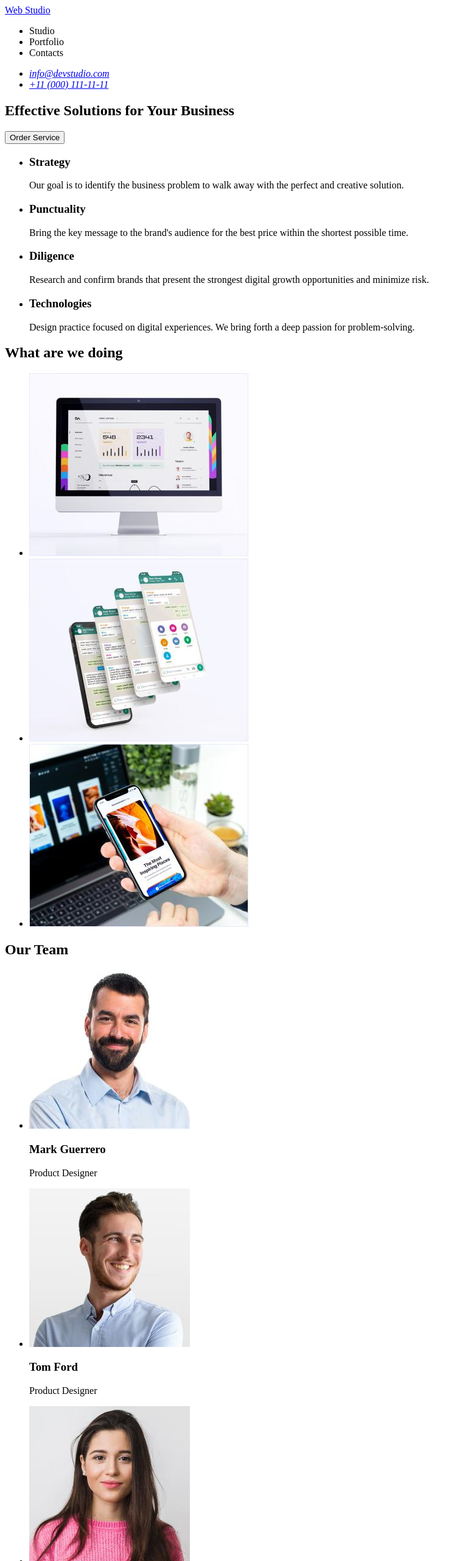
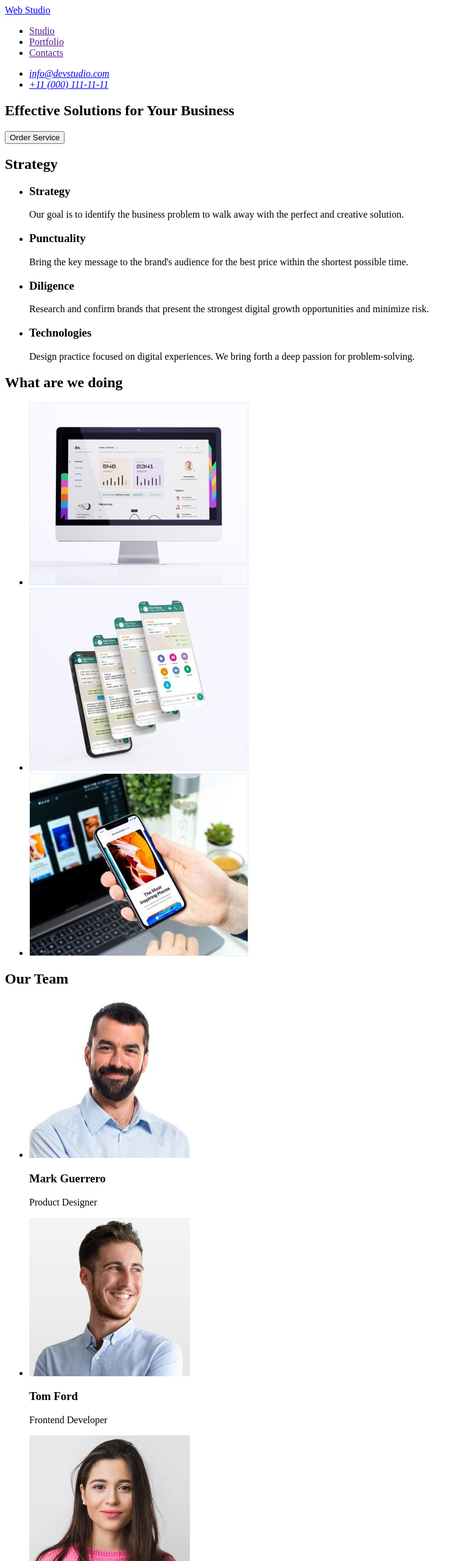
Before and after one commit to MaximNoritsyn/goit-markup-hw-01, a plain HTML site: page index.html in a window 1280 px wide. Shown: the top 2560 px of the page at 61% size, without its empty margins (0-759 px from the left). Drawn offline with Linux system fonts and the light colour scheme.

Commit message:
fix mistakes

```diff
--- a/index.html
+++ b/index.html
@@ -8,18 +8,16 @@
 <body>
 <!--header-->
 <header>
-    <!--logo-->
-    <a href="#">
-        <span>Web</span>
-        Studio
-    </a>
 
     <!--nav-->
     <nav>
+        <a href="./index.html">
+            Web Studio
+        </a>
         <ul>
-            <li><a href="#studio"></a>Studio</li>
-            <li><a href="#portfolio"></a>Portfolio</li>
-            <li><a href="#contacts"></a>Contacts</li>
+            <li><a href="">Studio</a></li>
+            <li><a href="">Portfolio</a></li>
+            <li><a href="">Contacts</a></li>
         </ul>
     </nav>
     <address>
@@ -40,6 +38,7 @@
 
     <!--4 blocks of texts-->
     <section>
+        <h2>Strategy</h2>
         <ul>
             <li>
                 <h3>Strategy</h3>
@@ -77,13 +76,13 @@
         <h2>What are we doing</h2>
         <ul>
             <li>
-                <img src="./images/img-1-1.jpeg" alt="Mac monitor" width="360" height="300">
+                <img src="./images/image-1.jpg" alt="Mac monitor" width="360" height="300">
             </li>
             <li>
-                <img src="./images/img-1-2.jpeg" alt="Mobile telephone and screens of it" width="360" height="300">
+                <img src="./images/image-2.jpg" alt="Mobile telephone and screens of it" width="360" height="300">
             </li>
             <li>
-                <img src="./images/img-1-3.jpeg" alt="Laptop on background and telephone hold in hand" width="360" height="300">
+                <img src="./images/image-3.jpg" alt="Laptop on background and telephone hold in hand" width="360" height="300">
             </li>
         </ul>
     </section>
@@ -91,22 +90,22 @@
         <h2>Our Team</h2>
         <ul>
             <li>
-                <img src="./images/img1.jpeg" alt="Photo of Mark Guerrero" width="264" height="260">
+                <img src="./images/image-1-1.jpg" alt="Photo of Mark Guerrero" width="264" height="260">
                 <h3>Mark Guerrero</h3>
                 <p>Product Designer</p>
             </li>
             <li>
-                <img src="./images/img2.jpeg" alt="Photo of Tom Ford" width="264" height="260">
+                <img src="./images/image-1-2.jpg" alt="Photo of Tom Ford" width="264" height="260">
                 <h3>Tom Ford</h3>
-                <p>Product Designer</p>
+                <p>Frontend Developer</p>
             </li>
             <li>
-                <img src="./images/img3.jpeg" alt="Photo of Camila Garcia" width="264" height="260">
+                <img src="./images/image-1-3.jpg" alt="Photo of Camila Garcia" width="264" height="260">
                 <h3>Camila Garcia</h3>
                 <p>Marketing</p>
             </li>
             <li>
-                <img src="./images/img4.jpeg" alt="Photo of Daniel Wilson" width="264" height="260">
+                <img src="./images/image-1-4.jpg" alt="Photo of Daniel Wilson" width="264" height="260">
                 <h3>Daniel Wilson</h3>
                 <p>UI Designer</p>
             </li>
@@ -117,7 +116,7 @@
 <!--footer-->
 <footer>
     <!--logo-->
-    <a href="#">
+    <a href="./index.html">
         <span>Web</span>
         Studio
     </a>
```
Also changed, not shown: images/Image-1-1.jpg (added), images/Image-1-2.jpg (added), images/Image-1-3.jpg (added), images/Image-1-4.jpg (added), images/Image-1.jpg (added), images/Image-2.jpg (added), images/Image-3.jpg (added), images/img-1-1.jpeg (deleted), images/img-1-2.jpeg (deleted), images/img-1-3.jpeg (deleted), images/img1.jpeg (deleted), images/img2.jpeg (deleted), images/img3.jpeg (deleted), images/img4.jpeg (deleted).
